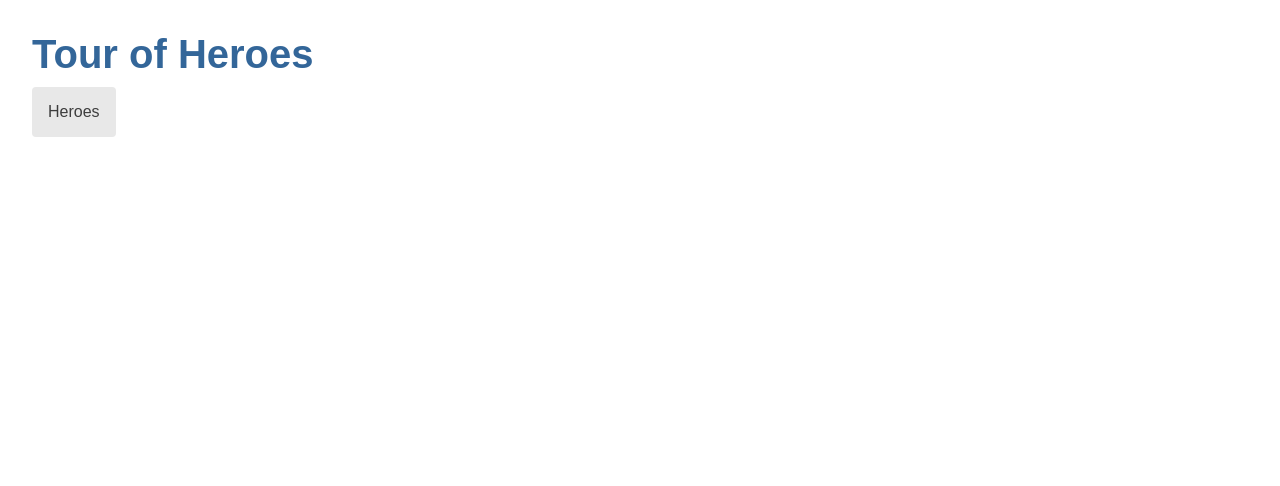
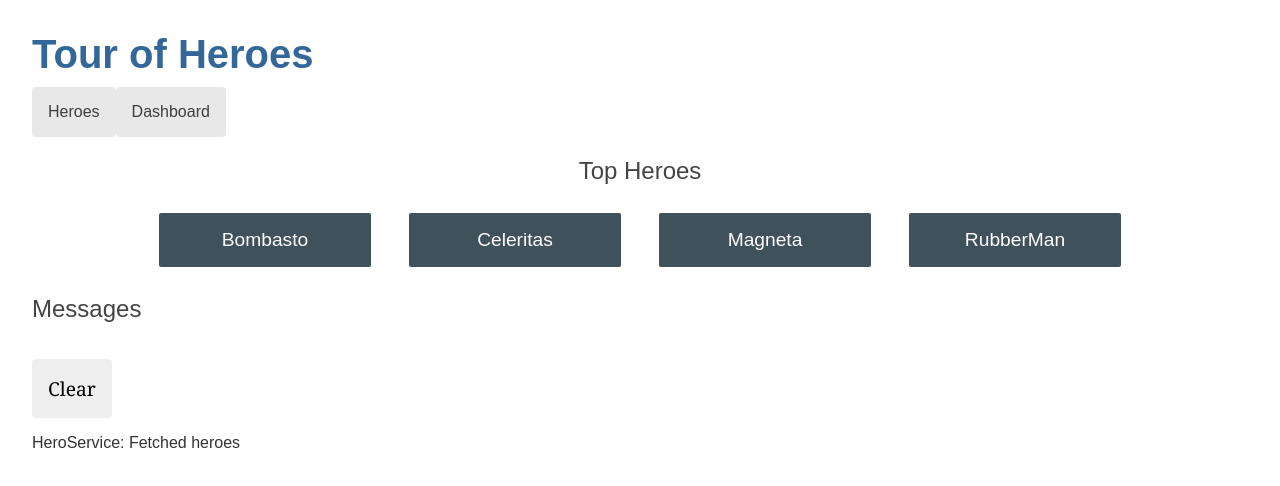
Before and after one commit to cristiancajiaos/tour-of-heroes-twenty-two, an Angular app: page /dashboard in a window 1280 px wide. Before the commit this address led to /. Shown: the top 486 px of the page. Built offline with nearby package versions, Linux system fonts and the light colour scheme.

Commit message:
Creado componente Dashboard y asignada ruta

```diff
--- a/src/app/app-routing.module.ts
+++ b/src/app/app-routing.module.ts
@@ -1,9 +1,11 @@
+import { DashboardComponent } from './dashboard/dashboard.component';
 import { HeroesComponent } from './heroes/heroes.component';
 import { NgModule } from '@angular/core';
 import { RouterModule, Routes } from '@angular/router';
 
 const routes: Routes = [
-  { path: 'heroes', component: HeroesComponent }
+  { path: 'heroes', component: HeroesComponent },
+  { path: 'dashboard', component: DashboardComponent}
 ];
 
 @NgModule({
--- a/src/app/app.component.html
+++ b/src/app/app.component.html
@@ -1,6 +1,7 @@
 <h1>{{title}}</h1>
 <nav>
   <a routerLink="/heroes">Heroes</a>
+  <a routerLink="/dashboard">Dashboard</a>
 </nav>
 <router-outlet></router-outlet>
 <app-messages></app-messages>
--- a/src/app/app.module.ts
+++ b/src/app/app.module.ts
@@ -7,13 +7,15 @@
 import { HeroesComponent } from './heroes/heroes.component';
 import { HeroDetailComponent } from './hero-detail/hero-detail.component';
 import { MessagesComponent } from './messages/messages.component';
+import { DashboardComponent } from './dashboard/dashboard.component';
 
 @NgModule({
   declarations: [
     AppComponent,
     HeroesComponent,
     HeroDetailComponent,
-    MessagesComponent
+    MessagesComponent,
+    DashboardComponent
   ],
   imports: [
     BrowserModule,
--- /dev/null
+++ b/src/app/dashboard/dashboard.component.html
@@ -0,0 +1,6 @@
+<h2>Top Heroes</h2>
+<div class="heroes-menu">
+  <a *ngFor="let hero of heroes">
+    {{hero.name}}
+  </a>
+</div>
--- /dev/null
+++ b/src/app/dashboard/dashboard.component.scss
@@ -0,0 +1,50 @@
+/* DashboardComponent's private CSS styles */
+
+h2 {
+  text-align: center;
+}
+
+.heroes-menu {
+  padding: 0;
+  margin: auto;
+  max-width: 1000px;
+
+  /* flexbox */
+  display: flex;
+  flex-direction: row;
+  flex-wrap: wrap;
+  justify-content: space-around;
+  align-content: flex-start;
+  align-items: flex-start;
+}
+
+a {
+  background-color: #3f525c;
+  border-radius: 2px;
+  padding: 1rem;
+  font-size: 1.2rem;
+  text-decoration: none;
+  display: inline-block;
+  color: #fff;
+  text-align: center;
+  width: 100%;
+  min-width: 70px;
+  margin: .5rem auto;
+  box-sizing: border-box;
+
+  /* flexbox */
+  order: 0;
+  flex: 0 1 auto;
+  align-self: auto;
+}
+
+@media (min-width: 600px) {
+  a {
+    width: 18%;
+    box-sizing: content-box;
+  }
+}
+
+a:hover {
+  background-color: #000;
+}
--- /dev/null
+++ b/src/app/dashboard/dashboard.component.ts
@@ -0,0 +1,28 @@
+import { Hero } from './../interfaces/hero';
+import { HeroService } from './../hero.service';
+import { Component, OnInit } from '@angular/core';
+
+@Component({
+  selector: 'app-dashboard',
+  templateUrl: './dashboard.component.html',
+  styleUrls: ['./dashboard.component.scss']
+})
+export class DashboardComponent implements OnInit {
+
+  heroes: Hero[] = [];
+
+  constructor(
+    private heroService: HeroService
+  ) { }
+
+  ngOnInit(): void {
+    this.getHeroes();
+  }
+
+  getHeroes(): void {
+    this.heroService.getHeroes().subscribe((heroes) => {
+      this.heroes = heroes.slice(1, 5);
+    });
+  }
+
+}
```
Also changed, not shown: 1 other file (tests, documents, lock files or other folders).
